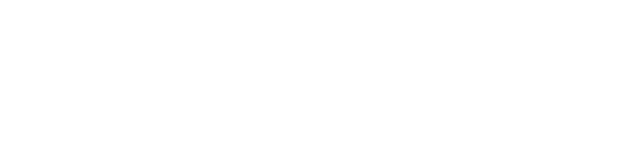
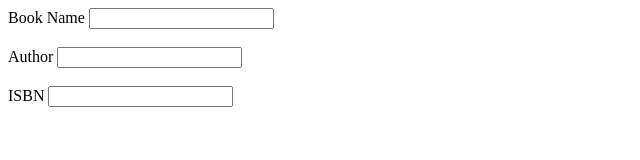
Before and after one commit to pasinduvinsuka/js-train, a plain HTML site: page ex1/ex1.html in a window 1280 px wide. Shown: the whole page, without its empty margins (0-640 px from the left). Drawn offline with Linux system fonts and the light colour scheme.

Commit message:
created html

```diff
--- a/ex1/ex1.html
+++ b/ex1/ex1.html
@@ -5,7 +5,17 @@
     <title>ex1</title>
 </head>
 <body>
+<form>
+    <label for = "name">Book Name</label>
+    <input type="text" id="name">
+    <br><br>
+    <label for = "author">Author</label>
+    <input type="text" id="author">
+    <br><br>
+    <label for = "isbn">ISBN</label>
+    <input type="text" id="isbn">
 
+</form>
 </body>
 <script src="ex1.js"></script>
 </html>
--- a/ex1/ex1.js
+++ b/ex1/ex1.js
@@ -23,7 +23,7 @@ function booksAvailability() {
     }
 }
 
-function sellBook(name, soldAmount) {
+function sellBook( soldAmount) {
     this.soldAmount = soldAmount;
     let remain = book1.amount - soldAmount;
     console.log(`new amount is ${remain}`)
```
